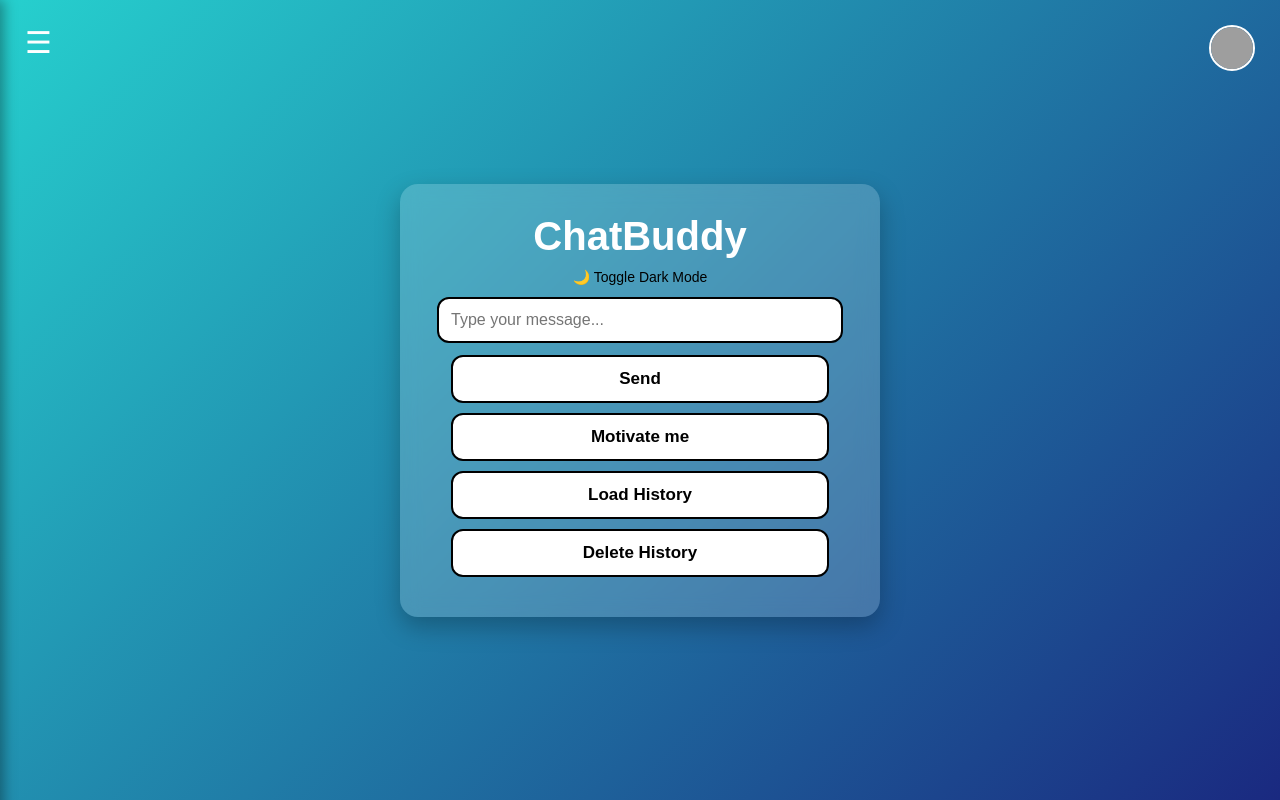
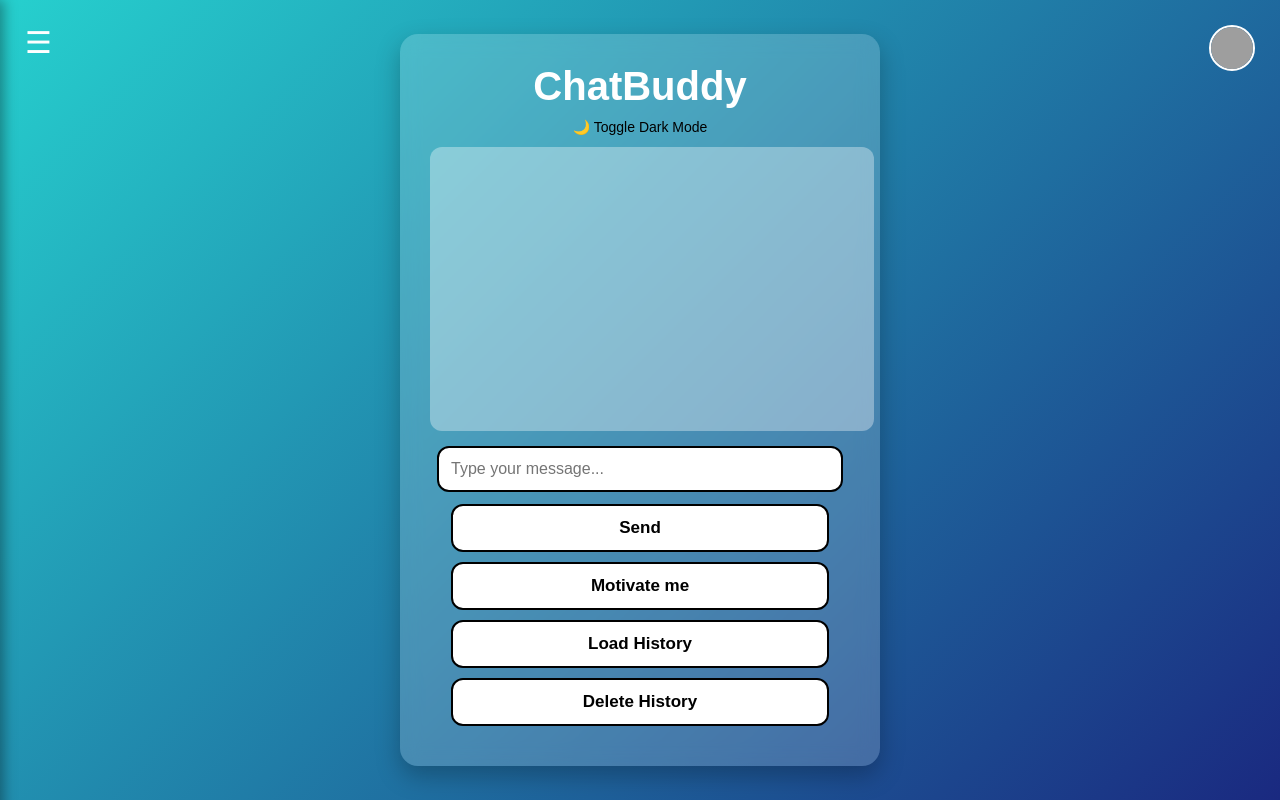
Before and after one commit to Manojkumarcherukuneedi/ChatBuddy, a website: page public/index.html in a window 1280 px wide. Drawn offline with Linux system fonts and the light colour scheme; no server answers; sample sign-in values are in the browser's storage; grey boxes are pictures that could not be loaded.

Commit message:
Updated css and chat.js UI

```diff
--- a/public/index.html
+++ b/public/index.html
@@ -155,6 +155,16 @@ h1 {
   font-size: 14px;
   cursor: pointer;
   margin-bottom: 12px;
+}
+.chat-box {
+  width: 100%;
+  height: 260px;
+  background: rgba(255,255,255,0.35);
+  padding: 12px;
+  border-radius: 12px;
+  overflow-y: auto;
+  margin-bottom: 15px;
+  text-align: left !important;   /* FIX CHAT BUBBLE POSITION */
 }
 
 
```
